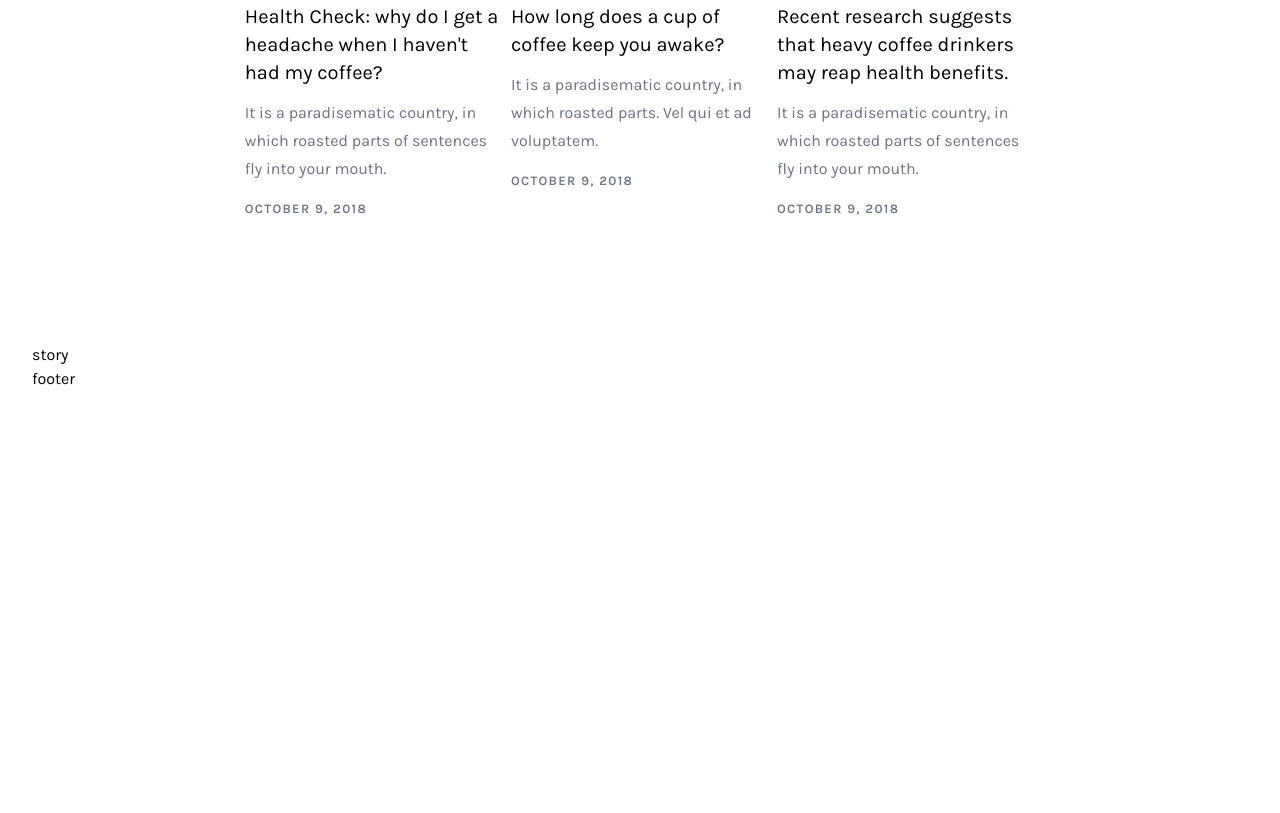
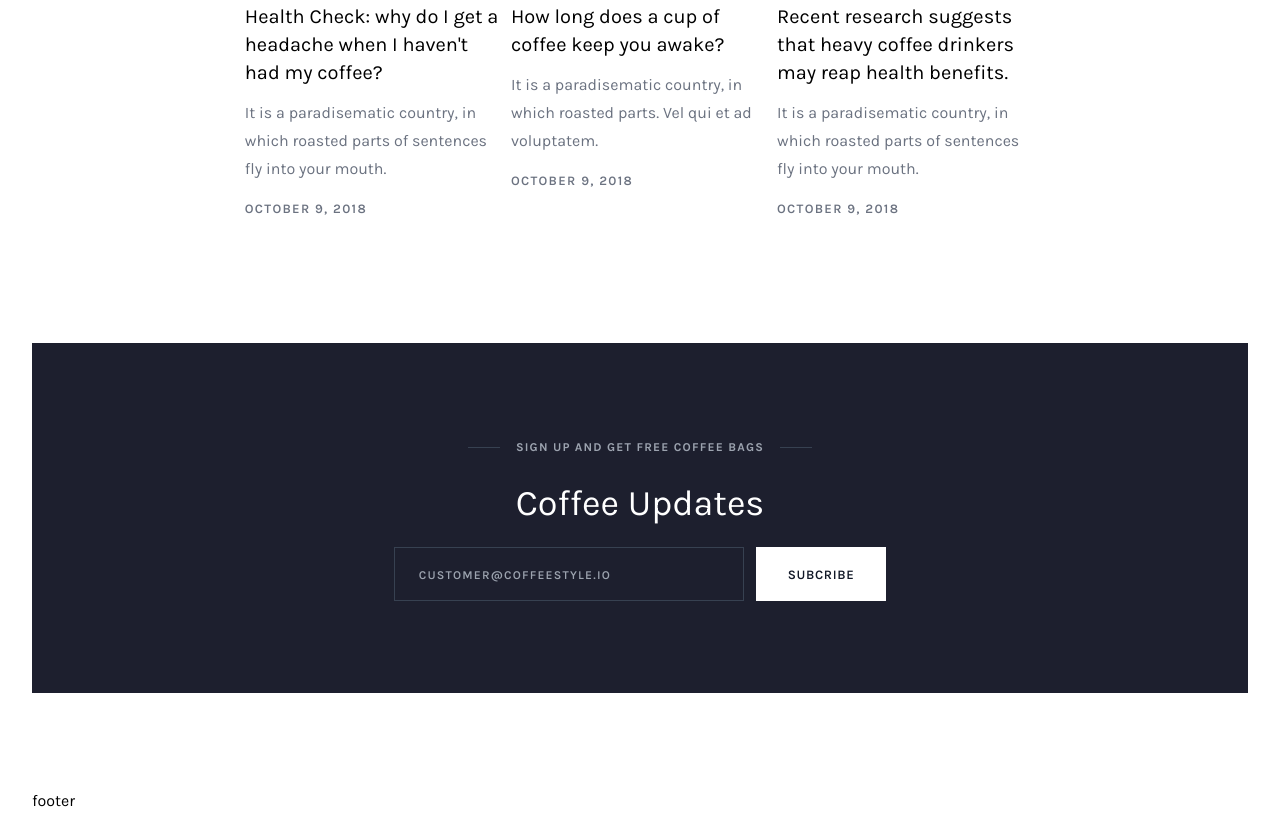
Before and after one commit to tanhoang0710/learn-tailwindcss, a website: page public/index.html in a window 1280 px wide. Shown: the part 5239-6052 px from the top of the page. Before the commit the page ends 5630 px from the top, so only its background shows below. Drawn offline with nearby package versions, Linux system fonts and the light colour scheme; files that its build step writes are made by us from their sources.

Commit message:
add subcribe us

```diff
--- a/public/index.html
+++ b/public/index.html
@@ -743,7 +743,45 @@
 							</div>
 						</div>
 					</div>
-					<div class="subscribe-us">story</div>
+					<div
+						class="subscribe-us h-[350px] bg-[#1d1f2e] mb-24 flex flex-col justify-center items-center"
+					>
+						<div
+							class="flex justify-center items-center mb-6 px-6 xs:px-0"
+						>
+							<div class="w-8 h-px bg-gray-700"></div>
+							<div
+								class="mx-4 uppercase tracking-widest text-gray-400 font-bold text-[12px]"
+							>
+								SIGN UP AND GET FREE COFFEE BAGS
+							</div>
+							<div class="w-8 h-px bg-gray-700"></div>
+						</div>
+						<div class="text-4xl mb-6 text-center text-white">
+							Coffee Updates
+						</div>
+						<div class="tqd-form">
+							<div
+								class="flex flex-col md:flex-row justify-center items-center gap-3"
+							>
+								<div class="tqd-from-item">
+									<input
+										type="email"
+										class="px-6 py-4 w-[350px] max-w-[80%] xs:max-w-full bg-inherit border-[1px] border-gray-700 outline-none text-white leading-5 hover:border-gray-300 duration-300 focus:border-gray-300 placeholder:uppercase placeholder:text-xs placeholder:tracking-widest placeholder:font-semibold"
+										placeholder="customer@coffeestyle.io"
+									/>
+								</div>
+								<div class="tqd-from-item">
+									<button
+										type="submit"
+										class="tqd-button bg-white text-gray-900 w-max max-h-[54px]"
+									>
+										SUBCRIBE
+									</button>
+								</div>
+							</div>
+						</div>
+					</div>
 				</main>
 
 				<footer>footer</footer>
```
